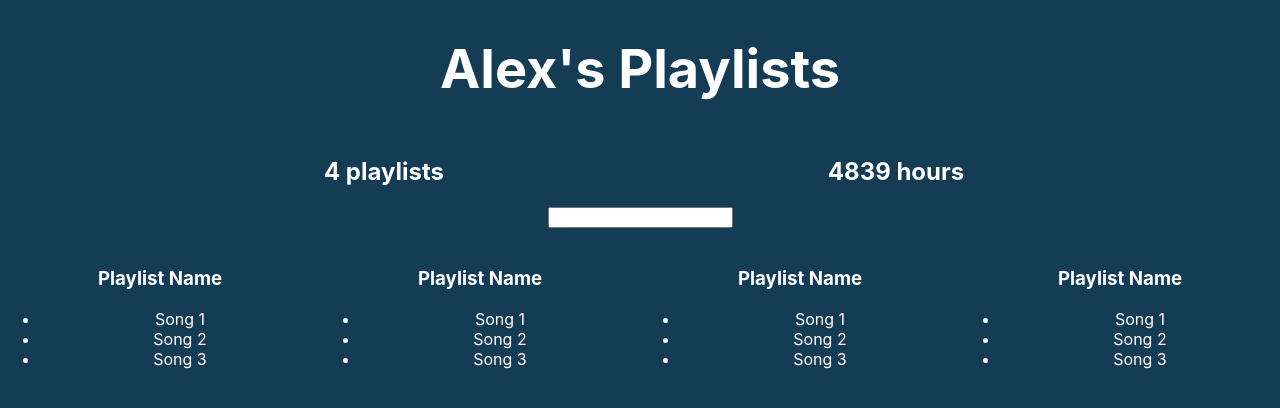
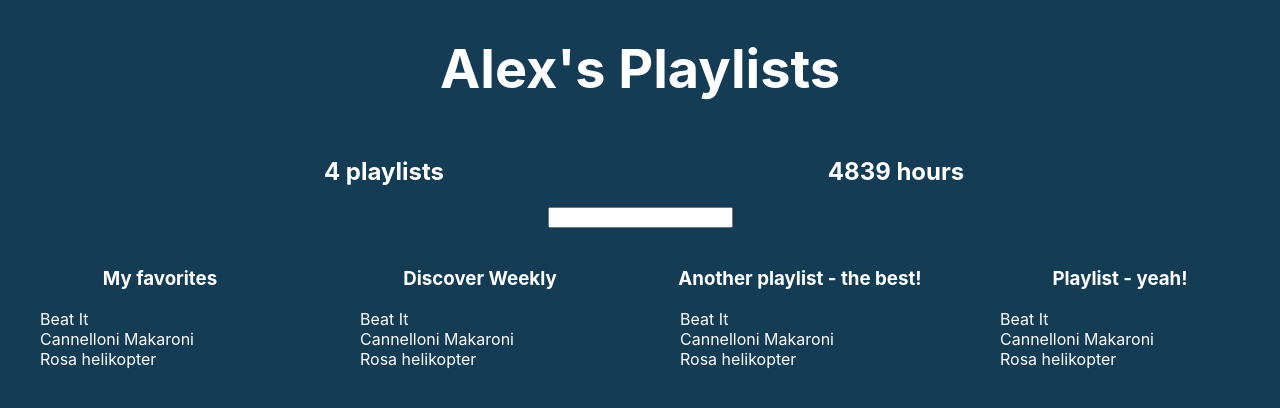
Before and after one commit to alexdrid/top-playlists, a React (Create React App) app: page / in a window 1280 px wide. Shown: the top 408 px of the page. Built offline with nearby package versions, Linux system fonts and the light colour scheme.

Commit message:
Update App.js

```diff
--- a/src/App.js
+++ b/src/App.js
@@ -5,7 +5,7 @@ let defaultStyle = {
   color: '#fff'
 };
 
-let fakeServerData = {
+let fakeserverData = {
   user: {
     name: 'Alex',
     playlists: [
@@ -87,8 +87,14 @@ class Playlist extends Component {
     return (
       <div style={{ ...defaultStyle, display: 'inline-block', width: "25%" }}>
         <img />
-        <h3>Playlist Name</h3>
-        <ul><li>Song 1</li><li>Song 2</li><li>Song 3</li></ul>
+        <h3>{this.props.playlist.name}</h3>
+        <ul style={{ listStyle: 'none', textAlign: 'start'}}>
+          {
+            this.props.playlist.songs.map(song =>
+              <li>{song.name}</li>)
+          }
+
+        </ul>
       </div>
     );
   }
@@ -101,9 +107,10 @@ class App extends Component {
   }
   componentDidMount() {
     setTimeout(() => {
-      this.setState({ serverData: fakeServerData });
+      this.setState({ serverData: fakeserverData });
     }, 1000);
   }
+
   render() {
     return (
       <div className="App">
@@ -115,10 +122,9 @@ class App extends Component {
             <PlaylistCounter playlists={this.state.serverData.user.playlists} />
             <HoursCounter playlists={this.state.serverData.user.playlists} />
             <Filter />
-            <Playlist />
-            <Playlist />
-            <Playlist />
-            <Playlist />
+            {this.state.serverData.user.playlists.map(playlist =>
+              <Playlist playlist={playlist} />
+            )}
           </div> : <h1 style={defaultStyle}>Loading...</h1>
         }
       </div>
```
